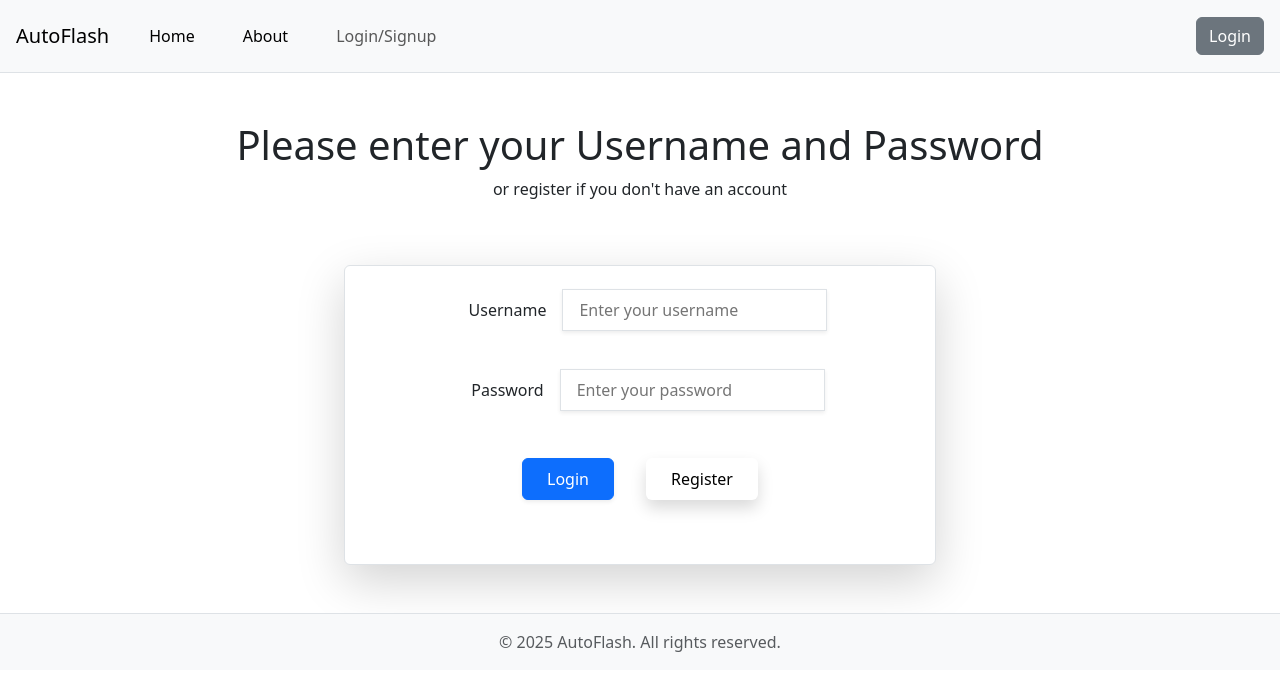
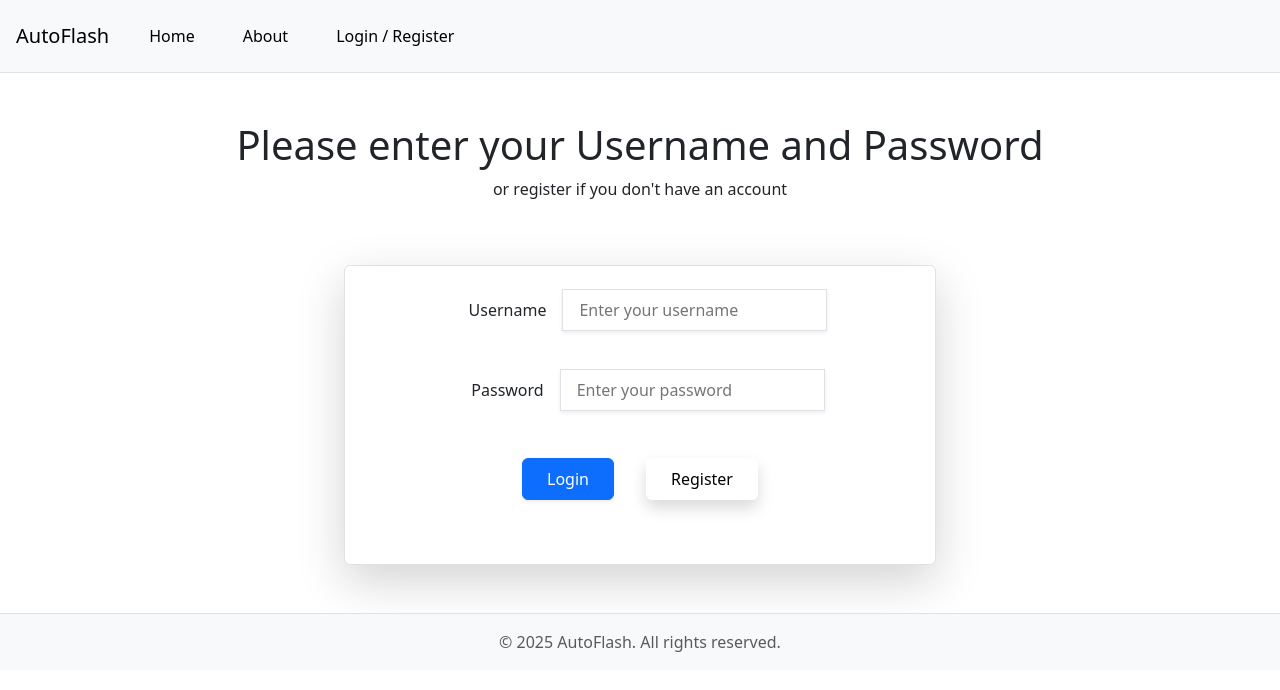
Before and after one commit to JaydenLandis/csci-4300-group-project, a Next.js app: page /login in a window 1280 px wide. Shown: the top 690 px of the page. Built offline with nearby package versions, Linux system fonts and the light colour scheme.

Commit message:
Login Baiscs done and changed nav bar a little

```diff
--- a/src/app/layout.tsx
+++ b/src/app/layout.tsx
@@ -16,18 +16,18 @@ export default function Layout({ children }: { children: React.ReactNode }) {
   // State to manage user authentication status
   // This can be replaced with actual authentication logic
 
-  const [userAuthenticated, setUserAuthenticated] = useState(false);
-  const toggleUserAuthenticated = () => {
-    setUserAuthenticated(!userAuthenticated);
-  };
+  const [loggedInUser, setLoggedInUser] = useState(null);
+  function loggedInUserHandler(user: any) {
+    setLoggedInUser(user);
+  }
 
   return (
     <html lang="en">
       <head />
       <body>
         <NavBar
-          userAuthenticated={userAuthenticated}
-          userAuthenticatedHandler={toggleUserAuthenticated}
+          loggedInUser={loggedInUser}
+          setLoggedInUser={loggedInUserHandler}
         />
 
         {children}
--- a/src/app/login/page.tsx
+++ b/src/app/login/page.tsx
@@ -4,13 +4,9 @@ import React from "react";
 import { useState } from "react";
 import { useRouter } from "next/navigation";
 
-interface userProps {
+interface User {
   username: string;
   password: string;
-}
-
-interface LoginProps {
-  params: { username: string };
 }
 
 const Login = () => {
@@ -39,7 +35,7 @@ const Login = () => {
       const { user } = await res.json();
       if (user.password === password) {
         console.log("Login successful");
-        console.log(user);
+        // props.setLoggedInUser(user);
         router.push("/cards");
       } else {
         console.log("Incorrect password");
@@ -66,6 +62,7 @@ const Login = () => {
         throw new Error("Failed to fetch data");
       }
       const newUser = await res.json();
+      // props.setLoggedInUser(newUser);
       router.push("/cards");
     } catch (err: any) {
       console.error(err);
--- a/src/components/NavBar.tsx
+++ b/src/components/NavBar.tsx
@@ -4,9 +4,14 @@ import "./NavBar.css";
 import React, { use } from "react";
 import { useState } from "react";
 
+interface User {
+  username: string;
+  password: string;
+}
+
 interface NavBarProps {
-  userAuthenticated: boolean;
-  userAuthenticatedHandler: (value: void) => void;
+  loggedInUser: User | null;
+  setLoggedInUser: (user: User) => void;
 }
 // Define the NavBar component
 const NavBar = (props: NavBarProps) => {
@@ -44,8 +49,8 @@ const NavBar = (props: NavBarProps) => {
               </a>
             </li>
             <li className="nav-item mx-3">
-              <a className="nav-link" href="/login">
-                {props.userAuthenticated ? "Logout" : "Login/Signup"}
+              <a className="nav-link active" aria-current="page" href="/login">
+                Login / Register
               </a>
             </li>
             <li className="nav-item dropdown">
@@ -75,23 +80,18 @@ const NavBar = (props: NavBarProps) => {
                 </li>
               </ul>
             </li>
+            {props.loggedInUser && (
+              <li className="nav-item mx-3">
+                <a
+                  className="nav-link active"
+                  aria-current="page"
+                  href="/login"
+                >
+                  Flashcards
+                </a>
+              </li>
+            )}
           </ul>
-          {!props.userAuthenticated && (
-            <button
-              type="button"
-              className="btn btn-secondary"
-              onClick={() => props.userAuthenticatedHandler()}
-            >
-              Login
-            </button>
-          )}
-          {props.userAuthenticated && (
-            <button type="button" className="btn btn-secondary">
-              <a className="dropdown-item" href="/cards">
-                Cards
-              </a>
-            </button>
-          )}
         </div>
       </nav>
     </div>
```
